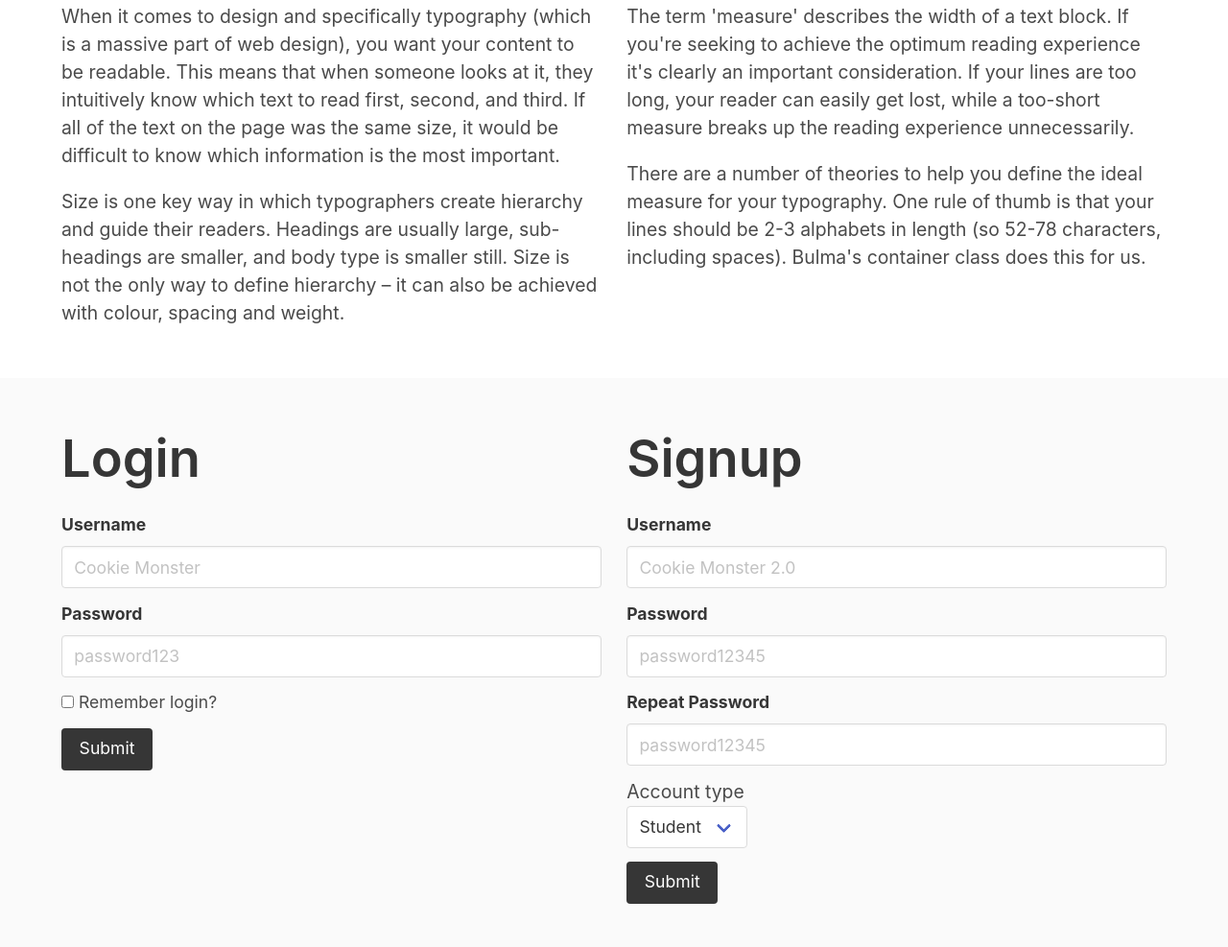
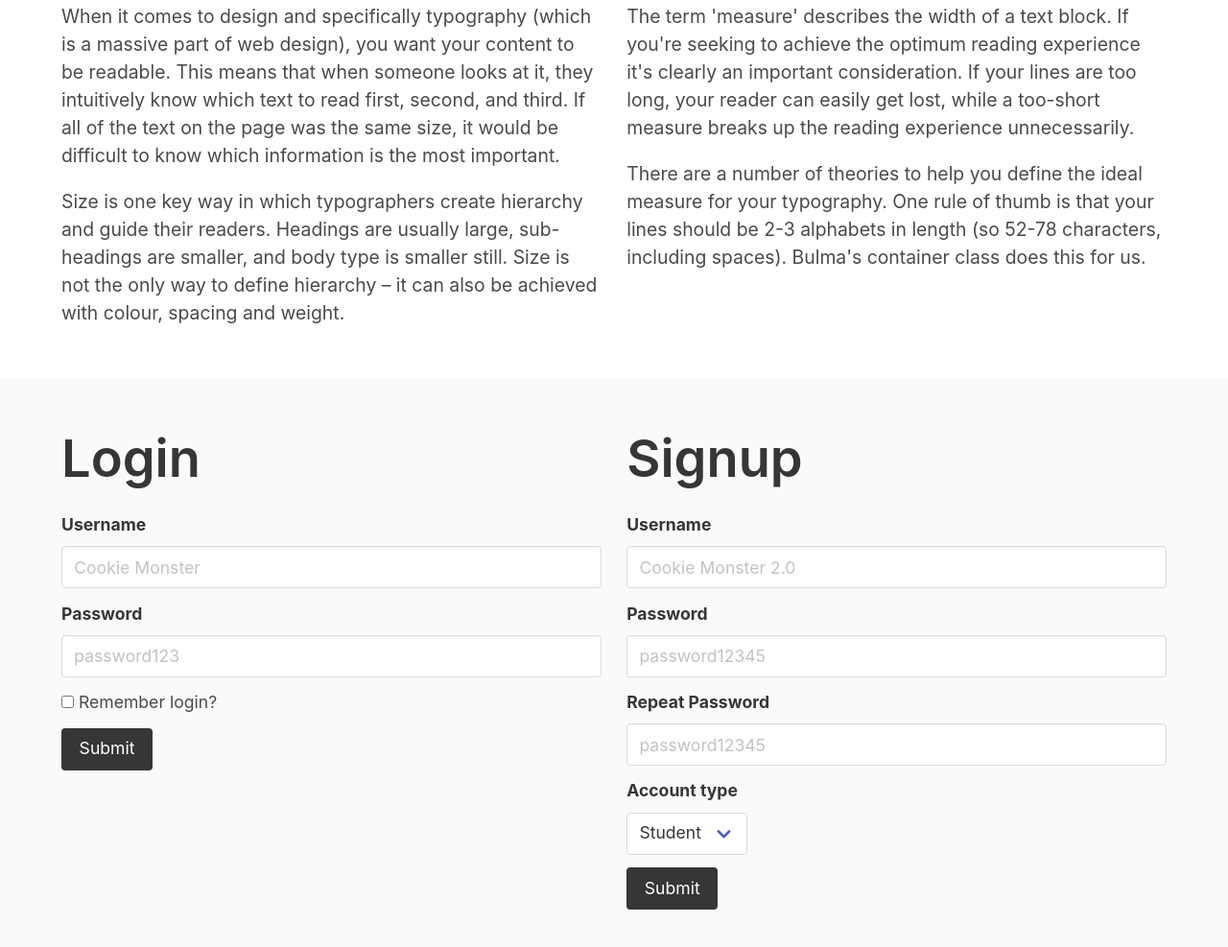
Before and after one commit to jdmar3-comp426/a02-rogeryu01, a website: page index.html in a window 1280 px wide. Shown: the part 3461-4448 px from the top of the page at 96% size. Drawn offline with nearby package versions, Linux system fonts and the light colour scheme; a web font is replaced by a local one.

Commit message:
added index.html

```diff
--- a/index.html
+++ b/index.html
@@ -206,7 +206,7 @@
                         </div>
                     </div>
                     <div class="field">
-                        <label class="">Account type</label>
+                        <label class="label">Account type</label>
                         <div class="control">
                             <div class="select">
                                 <select name="accountType">
```
